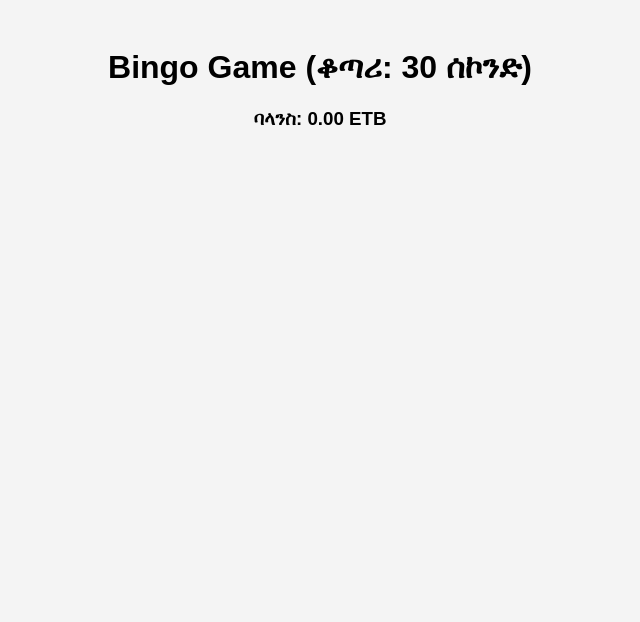
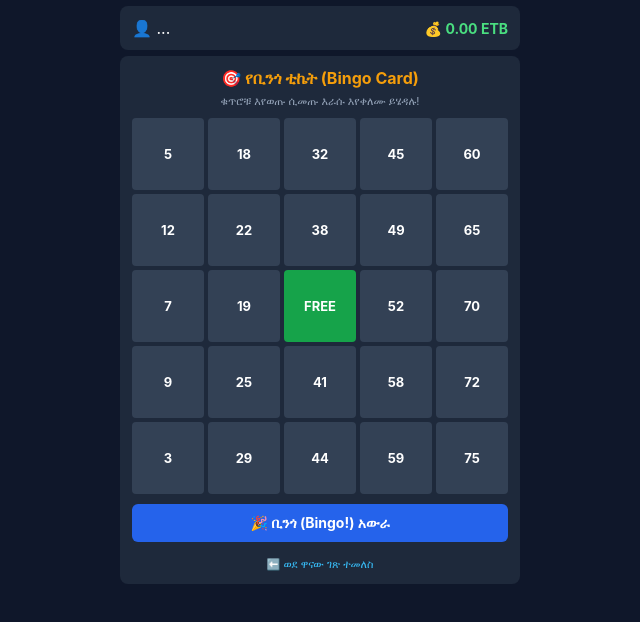
Before and after one commit to AzazhT/keno-bingo-bot, a website: page public/bingo.html in a window 1280 px wide. Shown: the whole page, without its empty margins (320-960 px from the left). Drawn offline with nearby package versions, Linux system fonts and the light colour scheme; no server answers.

Commit message:
Update bingo.html

```diff
--- a/public/bingo.html
+++ b/public/bingo.html
@@ -2,69 +2,81 @@
 <html lang="am">
 <head>
   <meta charset="UTF-8">
-    <title>Bingo Game</title>
-    <script src="/socket.io/socket.io.js"></script>
+  <meta name="viewport" content="width=device-width, initial-scale=1.0, maximum-scale=1.0, user-scalable=no">
+  <title>Bingo Live</title>
+  <script src="https://telegram.org/js/telegram-web-app.js"></script>
+  <script src="https://cdn.socket.io/4.7.2/socket.io.min.js"></script>
   <style>
-        body { font-family: Arial, sans-serif; text-align: center; background: #f4f4f4; padding: 20px; }
-        .grid { display: grid; grid-template-columns: repeat(5, 60px); gap: 10px; justify-content: center; margin-top: 20px; }
-        .cell { width: 60px; height: 60px; background: white; border: 2px solid #ccc; font-size: 18px; font-weight: bold; cursor: pointer; display: flex; align-items: center; justify-content: center; }
-        .taken { background: #ff4d4d !important; color: white; cursor: not-allowed; }
+    * { box-sizing: border-box; margin: 0; padding: 0; font-family: -apple-system, BlinkMacSystemFont, "Segoe UI", Roboto, sans-serif; }
+    body { background: #0f172a; color: #fff; padding: 6px; display: flex; flex-direction: column; align-items: center; }
+    .card { width: 100%; max-width: 400px; background: #1e293b; border-radius: 8px; padding: 12px; margin-bottom: 6px; text-align: center; }
+    .header { display: flex; justify-content: space-between; align-items: center; }
+    .balance { color: #4ade80; font-weight: bold; font-size: 14px; }
+    .bingo-grid { display: grid; grid-template-columns: repeat(5, 1fr); gap: 4px; margin-top: 10px; }
+    .bingo-cell { aspect-ratio: 1; background: #334155; color: #fff; border-radius: 4px; display: flex; align-items: center; justify-content: center; font-weight: bold; font-size: 13px; }
+    .bingo-cell.marked { background: #16a34a !important; }
+    .btn { background: #2563eb; color: white; border: none; padding: 10px; border-radius: 6px; font-weight: bold; width: 100%; cursor: pointer; margin-top: 10px; font-size: 14px; }
   </style>
 </head>
 <body>
-    <h1>Bingo Game (ቆጣሪ: <span id="timer">30</span> ሰኮንድ)</h1>
-    <h3 id="balance">ባላንስ: 0.00 ETB</h3>
-    <div class="grid" id="bingoGrid"></div>
+
+  <div class="card header" style="width: 100%; max-width: 400px; margin-bottom: 6px;">
+    <div>👤 <span id="user-name">...</span></div>
+    <div class="balance">💰 <span id="user-balance">0.00</span> ETB</div>
+  </div>
+
+  <div class="card">
+    <h2 style="color: #f59e0b; font-size: 16px; margin-bottom: 6px;">🎯 የቢንጎ ቲኬት (Bingo Card)</h2>
+    <p style="font-size: 11px; color: #94a3b8;">ቁጥሮቹ እየወጡ ሲመጡ እራሱ እየቀለሙ ይሄዳሉ!</p>
+
+    <div class="bingo-grid" id="bingo-card-grid">
+      <!-- 5x5 Bingo Card Grid dynamically generated -->
+    </div>
+
+    <button class="btn" onclick="claimBingo()">🎉 ቢንጎ (Bingo!) አውራ</button>
+
+    <div style="margin-top: 10px;">
+      <a href="index.html" style="color: #38bdf8; font-size: 11px; text-decoration: none;">⬅️ ወደ ዋናው ገጽ ተመለስ</a>
+    </div>
+  </div>
 
   <script>
-        const socket = io();
-        let currentUser = { id: "12345", first_name: "ተጠቃሚ" }; // ከቴሌግራም ዌብአፕ ዳታ ይወሰዳል
+    const socket = io("https://bk-gbd9.onrender.com");
+    const tg = window.Telegram?.WebApp;
+    tg?.expand();
 
-        if (window.Telegram && window.Telegram.WebApp && window.Telegram.WebApp.initDataUnsafe.user) {
-            currentUser = window.Telegram.WebApp.initDataUnsafe.user;
-        }
+    const currentUser = {
+      id: String(tg?.initDataUnsafe?.user?.id || "user_" + Math.floor(Math.random()*1000)),
+      first_name: tg?.initDataUnsafe?.user?.first_name || "ተጫዋች"
+    };
 
-        socket.emit('registerUser', currentUser);
+    socket.on('connect', () => socket.emit('registerUser', currentUser));
 
     socket.on('userData', (data) => {
-            document.getElementById('balance').innerText = `ባላንስ: ${data.user.balance} ETB`;
-            buildBoard(data.bingoTakenNumbers);
+      document.getElementById('user-name').innerText = data.user.name;
+      document.getElementById('user-balance').innerText = data.user.balance.toFixed(2);
     });
 
-        function buildBoard(takenMap) {
-            const grid = document.getElementById('bingoGrid');
-            grid.innerHTML = '';
-            for (let i = 1; i <= 75; i++) {
-                const cell = document.createElement('div');
-                cell.className = 'cell';
-                cell.innerText = i;
-                cell.id = `cell-${i}`;
-
-                if (takenMap && takenMap[i]) {
-                    cell.classList.add('taken');
-                }
-
-                cell.onclick = () => {
-                    if (!cell.classList.contains('taken')) {
-                        socket.emit('selectBingoNumber', { tgId: currentUser.id, number: i });
-                    }
-                };
-                grid.appendChild(cell);
-            }
-        }
-
-        socket.on('bingoNumberTaken', (data) => {
-            const cell = document.getElementById(`cell-${data.number}`);
-            if (cell) {
-                cell.classList.add('taken');
-            }
+    socket.on('balanceUpdated', (newBal) => {
+      document.getElementById('user-balance').innerText = parseFloat(newBal).toFixed(2);
     });
 
-        socket.on('bingoTimerUpdate', (t) => {
-            document.getElementById('timer').innerText = t;
+    // Generate a simple sample 5x5 Bingo Grid
+    const gridEl = document.getElementById('bingo-card-grid');
+    let sampleNumbers = [5, 18, 32, 45, 60,  12, 22, 38, 49, 65,  7, 19, "FREE", 52, 70,  9, 25, 41, 58, 72,  3, 29, 44, 59, 75];
+
+    sampleNumbersforEach = sampleNumbers.forEach((num, index) => {
+      const cell = document.createElement('div');
+      cell.className = 'bingo-cell' + (num === 'FREE' ? ' marked' : '');
+      cell.id = `bingo-cell-${index}`;
+      cell.innerText = num;
+      gridEl.appendChild(cell);
     });
 
-        socket.on('errorMsg', (msg) => { alert(msg); });
+    function claimBingo() {
+      socket.emit('bingo_winner', { userId: currentUser.id, winAmount: 500 });
+      alert("የቢንጎ አሸናፊነት ጥያቄዎ ተልኳል!");
+    }
   </script>
 </body>
 </html>
```
Lines whose indentation alone changed are shown as unchanged.
